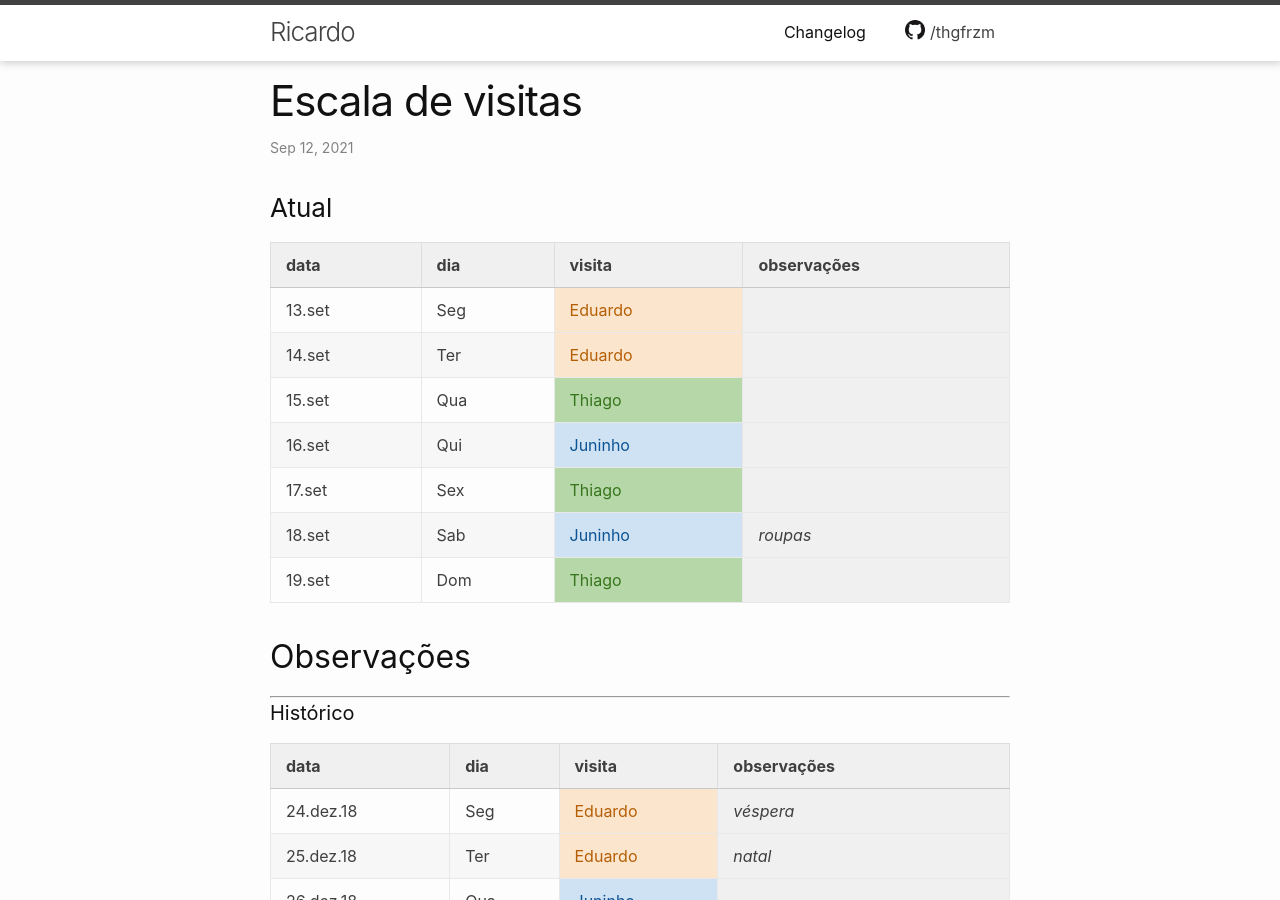
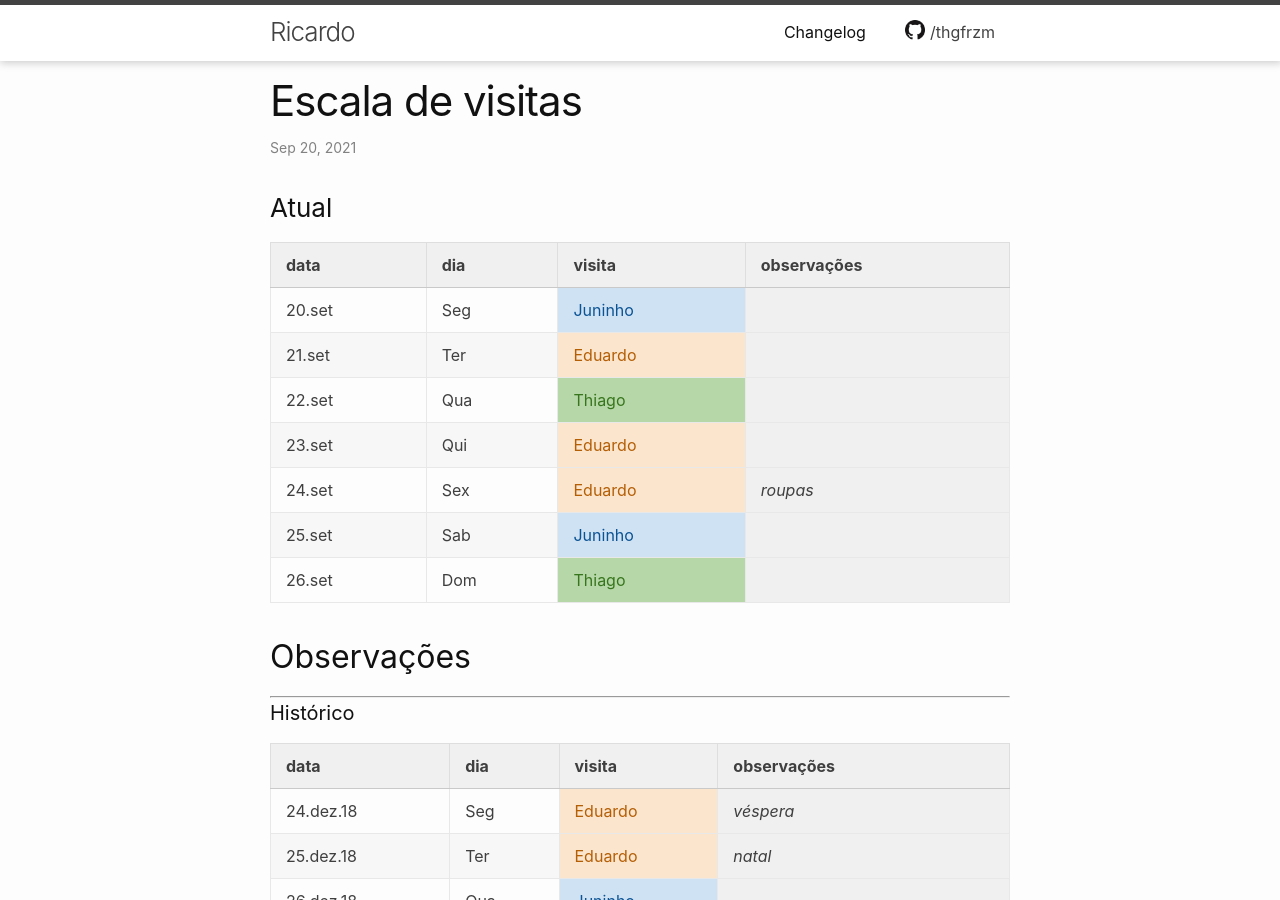
Before and after one commit to thgfrzm/ricardo, a Jekyll site: the page built from _posts/2018-12-23-escala-visitas.markdown, in a window 1280 px wide and 900 px high. Built offline with Jekyll 4.4.1, drawn with Linux system fonts in a browser that asks for light colours; some of the changed text lies outside the part shown.

Commit message:
Update 2018-12-23-escala-visitas.markdown

```diff
--- a/_posts/2018-12-23-escala-visitas.markdown
+++ b/_posts/2018-12-23-escala-visitas.markdown
@@ -1,7 +1,7 @@
 ---
 layout: post
 title:  "Escala de visitas"
-date:   2021-09-12 00:00:00 -0300
+date:   2021-09-20 00:00:00 -0300
 categories: agenda
 ---
 <!--
@@ -15,13 +15,13 @@ categories: agenda
 
 | data   | dia | visita  | observações |
 | ------ | --- | ------- | ----------- |
-| 13.set | Seg | Eduardo |             |
-| 14.set | Ter | Eduardo |             |
-| 15.set | Qua | Thiago  |             |
-| 16.set | Qui | Juninho |             |
-| 17.set | Sex | Thiago  |             |
-| 18.set | Sab | Juninho | _roupas_    |
-| 19.set | Dom | Thiago  |             |
+| 20.set | Seg | Juninho |             |
+| 21.set | Ter | Eduardo |             |
+| 22.set | Qua | Thiago  |             |
+| 23.set | Qui | Eduardo |             |
+| 24.set | Sex | Eduardo | _roupas_    |
+| 25.set | Sab | Juninho |             |
+| 26.set | Dom | Thiago  |             |
 
 ## Observações
 
@@ -1026,3 +1026,10 @@ categories: agenda
 | 10.set    | Sex | Thiago      | _roupas_            |
 | 11.set    | Sab | Eduardo     |                     |
 | 12.set    | Dom | Thiago      |                     |
+| 13.set    | Seg | Eduardo     |                     |
+| 14.set    | Ter | Eduardo     |                     |
+| 15.set    | Qua | Thiago      |                     |
+| 16.set    | Qui | Juninho     |                     |
+| 17.set    | Sex | Thiago      |                     |
+| 18.set    | Sab | Juninho     | _roupas_            |
+| 19.set    | Dom | Thiago      |                     |
```
